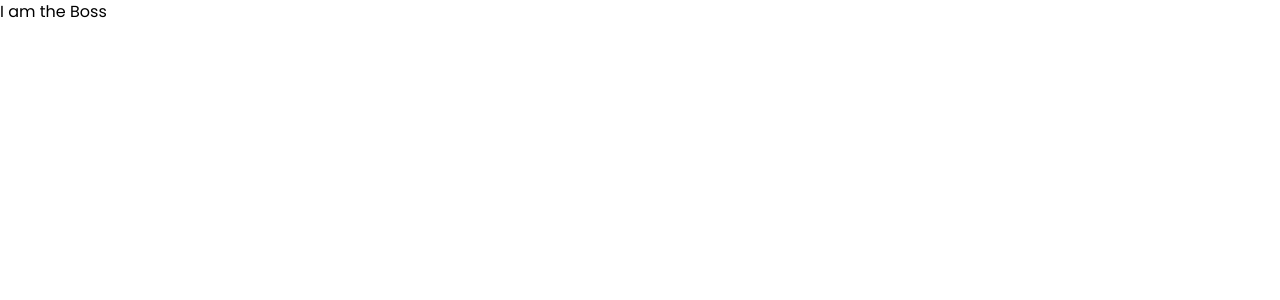
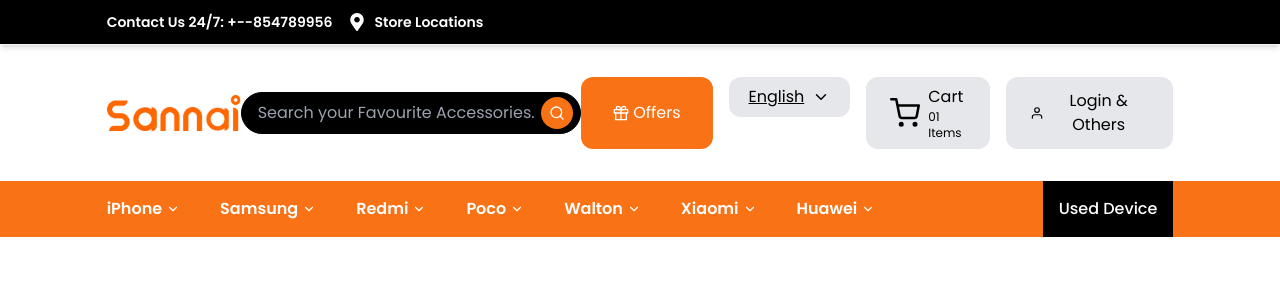
Before and after one commit to alifhossain07/stech-frontend, a Next.js app: page / in a window 1280 px wide. Shown: the top 300 px of the page. Built offline with nearby package versions, Linux system fonts and the light colour scheme.

Commit message:
Working With Header

```diff
--- a/app/Components/Shared/Header.tsx
+++ /dev/null
@@ -1,11 +0,0 @@
-import React from "react";
-
-const Header = () => {
-  return (
-    <div>
-      <h1>I am the Boss</h1>
-    </div>
-  );
-};
-
-export default Header;
--- a/app/globals.css
+++ b/app/globals.css
@@ -1,5 +1,4 @@
-/* eslint-disable @typescript-eslint/no-unused-vars */
-/* @tailwindcss disable unknownAtRules */
+/* stylelint-disable unknownAtRules */
 @tailwind base;
 @tailwind components;
 @tailwind utilities;
--- a/app/layout.tsx
+++ b/app/layout.tsx
@@ -1,7 +1,8 @@
 import type { Metadata } from "next";
 import { Poppins } from "next/font/google";
 import "./globals.css";
-import Header from "./Components/Shared/Header";
+import Navbar from "@/components/layout/Navbar";
+
 
 const poppins = Poppins({
   variable: "--font-poppins",
@@ -23,7 +24,7 @@
     <html lang="en" data-theme="light" suppressHydrationWarning>
       {/* Add the font variable to <html> */}
       <body className={`${poppins.variable} antialiased`}>
-        <Header />
+     <Navbar />
         {children}
       </body>
     </html>
--- /dev/null
+++ b/components/layout/Navbar.tsx
@@ -0,0 +1,214 @@
+"use client";
+import Image from "next/image";
+import React, { useState } from "react";
+import { FaMapMarkerAlt } from "react-icons/fa";
+// import { MdOutlineHeadsetMic, MdOutlineLocalShipping } from "react-icons/md";
+import {
+  FiChevronDown,
+  FiSearch,
+  FiShoppingCart,
+  FiUser,
+  FiGift,
+  FiMenu,
+  FiX,
+} from "react-icons/fi";
+
+const Navbar = () => {
+  const [menuOpen, setMenuOpen] = useState(false);
+  const [open, setOpen] = useState(false);
+  return (
+    <header className="w-full relative z-50">
+      {/* Top Bar */}
+      <div className="py-3 shadow-md border-b border-gray-100 bg-black text-white">
+        <div className="w-10/12 mx-auto flex flex-col md:flex-row justify-between gap-3 md:gap-0">
+          {/* Left - Info Links */}
+          <div className="flex flex-wrap justify-center md:justify-start font-semibold 0 gap-4 text-sm">
+            <div className="font-semibold  text-center md:text-right text-sm">
+              Contact Us 24/7: +--854789956
+            </div>
+            <div className="flex items-center gap-2">
+              <FaMapMarkerAlt className="text-lg" />
+              <span className="hidden sm:inline">Store Locations</span>
+            </div>
+          </div>
+        </div>
+      </div>
+
+      {/* Middle Section */}
+      <div className="w-10/12 mx-auto py-8 flex flex-col md:flex-row items-center justify-between  gap-4 md:gap-0">
+        {/* Logo + Mobile Menu Button */}
+        <div className="flex justify-between w-full md:w-auto items-center">
+          <Image
+            src="/images/sannailogo.png"
+            alt="Like Telecom Logo"
+            width={140}
+            height={140}
+            className="object-contain"
+          />
+
+          {/* Mobile Menu Icon */}
+          <button
+            className="md:hidden text-2xl text-orange-500"
+            onClick={() => setMenuOpen(true)}
+          >
+            <FiMenu />
+          </button>
+        </div>
+
+        {/* Search Bar */}
+        <div className="relative w-full md:w-4/12">
+          <input
+            type="text"
+            placeholder="Search your Favourite Accessories."
+            className="w-full bg-black border border-black rounded-full py-2 px-4 focus:outline-none focus:ring-2 focus:ring-blue-500"
+          />
+          <button className="absolute top-1/2 right-2 transform -translate-y-1/2 bg-orange-500 text-white p-2 rounded-full">
+            <FiSearch />
+          </button>
+        </div>
+
+        {/* Desktop Action Buttons */}
+        <div className="hidden md:flex  gap-3 lg:gap-4">
+          <button className="flex items-center gap-1 bg-orange-500 text-white px-5 lg:px-8 py-2 rounded-xl text-sm lg:text-base">
+            <FiGift /> Offers
+          </button>
+          <div className="relative inline-block">
+            <button
+              onClick={() => setOpen(!open)}
+              className="bg-gray-200 px-5 py-2 flex items-center gap-2 underline rounded-xl text-sm lg:text-base"
+            >
+              English <FiChevronDown className="text-black text-lg" />
+            </button>
+
+            {open && (
+              <div className="absolute mt-2 bg-white border border-gray-300 rounded-xl shadow-md w-32">
+                <button className="block w-full text-left px-4 py-2 hover:bg-gray-100">
+                  English
+                </button>
+                <button className="block w-full text-left px-4 py-2 hover:bg-gray-100">
+                  Bangla
+                </button>
+              </div>
+            )}
+          </div>
+
+          <button className="bg-gray-200 px-5 lg:px-6 py-2 rounded-xl flex items-center gap-3 text-sm">
+            <div className="flex items-center gap-2">
+              <div>
+                <FiShoppingCart className="text-3xl" />
+              </div>
+              <div className="text-left">
+                <h1 className="text-base">Cart</h1>
+                <p className="text-xs">01 Items</p>
+              </div>
+            </div>
+          </button>
+          <button className="bg-gray-200 px-5 lg:px-6 py-2 rounded-xl flex items-center gap-1 text-sm lg:text-base">
+            <FiUser /> Login & Others
+          </button>
+        </div>
+      </div>
+
+      {/* Navigation Bar */}
+      <div className="bg-orange-500">
+        <div className="w-10/12 hidden mx-auto md:flex justify-between items-center h-14">
+          {/* Nav Links (Desktop) */}
+          <ul className="hidden md:flex gap-6 lg:gap-10 text-white font-semibold text-sm lg:text-base">
+            <li className="flex items-center gap-1">
+              iPhone <FiChevronDown className="text-white text-sm" />
+            </li>
+            <li className="flex items-center gap-1">
+              Samsung <FiChevronDown className="text-white text-sm" />
+            </li>
+            <li className="flex items-center gap-1">
+              Redmi <FiChevronDown className="text-white text-sm" />
+            </li>
+            <li className="flex items-center gap-1">
+              Poco <FiChevronDown className="text-white text-sm" />
+            </li>
+            <li className="flex items-center gap-1">
+              Walton <FiChevronDown className="text-white text-sm" />
+            </li>
+            <li className="flex items-center gap-1">
+              Xiaomi <FiChevronDown className="text-white text-sm" />
+            </li>
+            <li className="flex items-center gap-1">
+              Huawei <FiChevronDown className="text-white text-sm" />
+            </li>
+          </ul>
+
+          {/* Right Button */}
+          <div className="bg-black hidden md:flex items-center px-4 py-3 text-white h-full text-sm lg:text-base font-medium">
+            Used Device
+          </div>
+        </div>
+
+        {/* MOBILE: Offers, Cart, Login */}
+        <div className="md:hidden  mx-auto py-3 flex flex-wrap justify-center gap-3">
+          <button className="flex items-center gap-1 bg-orange-400 text-white px-3 py-1 rounded-xl text-sm">
+            <FiGift /> Offers
+          </button>
+          <button className="bg-white text-black px-3 py-1 rounded-xl flex items-center gap-1 text-sm">
+            <FiShoppingCart /> 01 Items
+          </button>
+          <button className="bg-white text-black px-3 py-1 rounded-xl flex items-center gap-1 text-sm">
+            <FiUser /> Login & Others
+          </button>
+        </div>
+      </div>
+
+      {/* SIDE DRAWER MENU */}
+      {menuOpen && (
+        <>
+          {/* Overlay */}
+          <div
+            className="fixed inset-0 bg-black/40 z-40"
+            onClick={() => setMenuOpen(false)}
+          ></div>
+
+          {/* Sidebar */}
+          <div className="fixed top-0 left-0 w-72 h-full bg-orange-600 text-white font-semibold shadow-2xl z-50 p-6 flex flex-col justify-between animate-slideIn">
+            <div>
+              {/* Close button */}
+              <button
+                className="text-white text-2xl mb-6"
+                onClick={() => setMenuOpen(false)}
+              >
+                <FiX />
+              </button>
+
+              {/* Links */}
+              <div className="space-y-3">
+                <button className="bg-gray-100 text-black w-full py-2 rounded-md">
+                  Exclusive Sale
+                </button>
+                <button className="bg-gray-100 text-black w-full py-2 rounded-md">
+                  Corporate
+                </button>
+              </div>
+
+              <div className="border-t border-white/30 my-4"></div>
+
+              {/* Category List */}
+              <div className="grid grid-cols-2 gap-3 text-sm font-medium">
+                <p>iPhone</p>
+                <p>Samsung</p>
+                <p>Redmi</p>
+                <p>Poco</p>
+                <p>Walton</p>
+                <p>Xiaomi</p>
+                <p>Huawei</p>
+              </div>
+            </div>
+
+            <button className="bg-black py-2 rounded-md text-white mt-6">
+              Used Device
+            </button>
+          </div>
+        </>
+      )}
+    </header>
+  );
+};
+
+export default Navbar;
```
Also changed, not shown: public/images/sannailogo.png (added).
